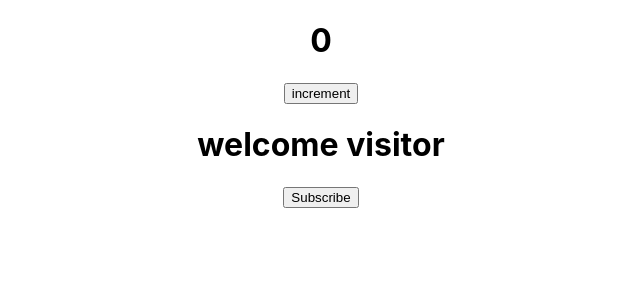
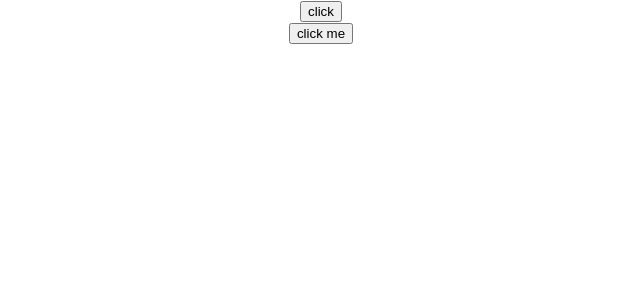
Before and after one commit to eduardoadf21/flask_react_prototype, a React (Create React App) app in the folder front/: page / in a window 1280 px wide. Shown: the top 300 px of the page, without its empty margins (319-959 px from the left). Built offline with nearby package versions, Linux system fonts and the light colour scheme.

Commit message:
event handling

```diff
--- a/front/src/App.js
+++ b/front/src/App.js
@@ -1,25 +1,28 @@
-import React, { Component } from 'react';
-import './App.css';
-import {Greet} from './components/Greet';
-import Welcome from './components/Welcome';
+import React, { Component } from 'react'
+import './App.css'
+import {Greet} from './components/Greet'
+import Welcome from './components/Welcome'
 import Hello from './components/Hello'
 import Counter from './components/Counter'
 import Message from './components/Message'
+import Click from './components/Click'
+import ClassCLick from './components/ClassClick'
 
 
 class App extends Component {
+
   render() {
     return (
       <div className="App">
-        <Counter></Counter>
-        <Message></Message>
+          <Click></Click>
+          <ClassCLick></ClassCLick>
       </div>
     );
   }
 }
 
 
-export default App;
+export default App
 
 /*
 function App() {
--- /dev/null
+++ b/front/src/components/ClassClick.js
@@ -0,0 +1,19 @@
+import React, {Component} from "react"
+
+class ClassCLick extends Component {
+
+    clickHandler(){
+        console.log('clicked')
+    }
+
+    render() {
+        return(
+            <div>
+                <button onClick={this.clickHandler}>click me</button>
+            </div>
+        )
+    }
+
+}
+
+export default ClassCLick
--- /dev/null
+++ b/front/src/components/Click.js
@@ -0,0 +1,19 @@
+import React from "react";
+
+function Click() {
+
+    function clickHandler(){
+        console.log('hey')
+    }
+
+    return(
+        <div>
+            <button onClick={clickHandler}>click</button>
+        </div>
+
+    )
+
+
+}
+
+export default Click;
```
